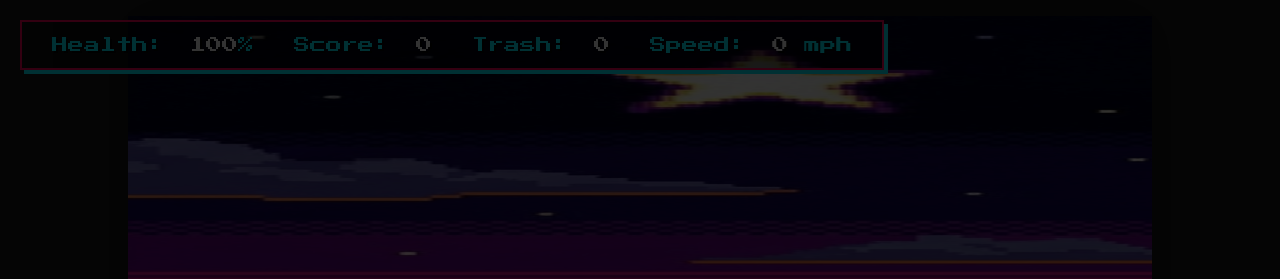
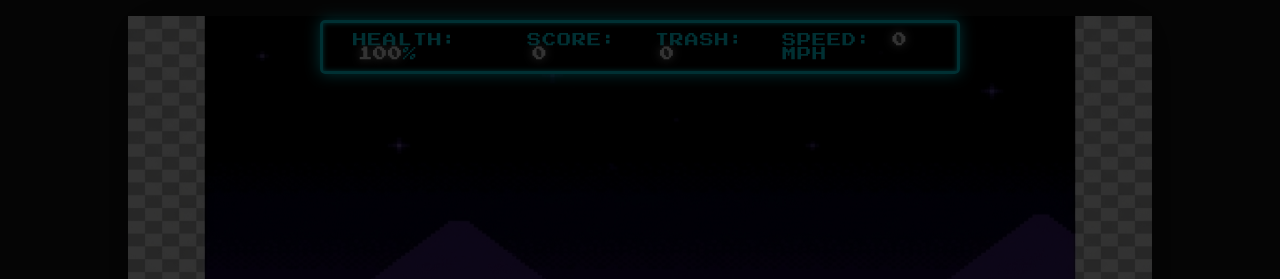
Before and after one commit to Franklin2412/bike-race, a plain HTML site: page index.html in a window 1280 px wide. Shown: the top 279 px of the page. Drawn offline with Linux system fonts and the light colour scheme.

Commit message:
Major visual overhaul: Cyberpunk theme, parallax, and decor

```diff
--- a/main.js
+++ b/main.js
@@ -18,13 +18,13 @@ const CAMERA_DEPTH = 1 / Math.tan((FIELD_OF_VIEW / 2) * Math.PI / 180);
 const DRAW_DISTANCE = 300;
 const FOG_DENSITY = 5;
 
-// Colors
+// Neon/Cyberpunk Colors
 const COLORS = {
-    SKY: '#72D7EE',
+    SKY: '#1a0033',
     TREE: '#005108',
-    FOG: '#005108',
-    LIGHT: { road: '#6B6B6B', grass: '#10AA10', rumble: '#555555', lane: '#CCCCCC' },
-    DARK: { road: '#696969', grass: '#009A00', rumble: '#BBBBBB' },
+    FOG: '#1a0033',
+    LIGHT: { road: '#222222', grass: '#1a0033', rumble: '#00ccff', lane: '#00ccff' },
+    DARK: { road: '#1a1a1a', grass: '#1a0033', rumble: '#ff0055' },
     START: { road: 'white', grass: 'white', rumble: 'white' },
     FINISH: { road: 'black', grass: 'black', rumble: 'black' }
 };
@@ -38,9 +38,11 @@ const BACKGROUND = {
 
 // Assets
 const IMAGES = {
-    background: { src: 'images/background.png', img: null },
+    background_sky: { src: 'images/background_city.png', img: null },
+    background_mountains: { src: 'images/background_mountains.png', img: null },
     bike: { src: 'images/bike.png', img: null },
-    obstacles: { src: 'images/obstacles.png', img: null }
+    obstacles: { src: 'images/obstacles.png', img: null },
+    decorations: { src: 'images/decorations.png', img: null }
 };
 
 function loadImages(onComplete) {
@@ -153,13 +155,13 @@ function renderSprite(ctx, width, height, resolution, roadWidth, sprite, scale,
         ctx.drawImage(sprite.img, sprite.x, sprite.y, sprite.w, sprite.h - (sprite.h * clipH / destH), destX, destY, destW, destH - clipH);
 }
 
-// Background rendering
+// Multi-layer Background rendering
 function renderBackground(ctx, background, width, height, rotation, offset) {
     rotation = rotation || 0;
     offset = offset || 0;
 
     let image = background.img;
-    let sw = image.width / 4;
+    let sw = image.width;
     let sh = image.height;
     let dw = width;
     let dh = height;
@@ -225,14 +227,19 @@ function easeInOut(a, b, percent) { return a + (b - a) * ((-Math.cos(percent * M
 
 // Constants for sprites (based on generated assets)
 const SPRITES = {
-    TRASH: { x: 420, y: 450, w: 200, h: 180 }, // Approximate coordinates from obstacle_sprites
-    CAR: { x: 60, y: 400, w: 300, h: 200 },
-    PERSON: { x: 780, y: 370, w: 150, h: 260 },
+    TRASH: { x: 420, y: 450, w: 200, h: 180, collectible: true }, // Approximate coordinates from obstacle_sprites
+    CAR: { x: 60, y: 400, w: 300, h: 200, speed: 5000 },
+    PERSON: { x: 780, y: 370, w: 150, h: 260, walking: true },
     BIKE_STRAIGHT: { x: 400, y: 340, w: 220, h: 350 },
     BIKE_LEFT: { x: 200, y: 340, w: 220, h: 350 },
     BIKE_HARD_LEFT: { x: 0, y: 340, w: 220, h: 350 },
     BIKE_RIGHT: { x: 600, y: 340, w: 220, h: 350 },
-    BIKE_HARD_RIGHT: { x: 800, y: 340, w: 220, h: 350 }
+    BIKE_HARD_RIGHT: { x: 800, y: 340, w: 220, h: 350 },
+
+    // New Decorations (approximate based on generated spritesheet)
+    PALM: { x: 20, y: 20, w: 110, h: 220 },
+    BILLBOARD: { x: 450, y: 35, w: 170, h: 105 },
+    LAMP: { x: 500, y: 530, w: 100, h: 200 }
 };
 
 // Reset Road
@@ -256,12 +263,23 @@ function resetRoad() {
     addHill(100, 40);
     addStraight(100);
 
-    // Add random obstacles
-    for (let n = 20; n < segments.length - 100; n += 10) {
+    // Add random obstacles and decorations
+    for (let n = 20; n < segments.length - 100; n += 5) {
         let type = Math.random();
-        if (type < 0.4) addSprite(n, { img: IMAGES.obstacles.img, ...SPRITES.TRASH }, Math.random() * 2 - 1);
-        else if (type < 0.7) addSprite(n, { img: IMAGES.obstacles.img, ...SPRITES.CAR }, Math.random() < 0.5 ? 0.6 : -0.6);
-        else if (type < 0.9) addSprite(n, { img: IMAGES.obstacles.img, ...SPRITES.PERSON }, Math.random() < 0.5 ? 1.1 : -1.1);
+        if (n % 10 === 0) {
+            // Roadside decorations
+            addSprite(n, { img: IMAGES.decorations.img, ...SPRITES.PALM }, -1.5);
+            addSprite(n, { img: IMAGES.decorations.img, ...SPRITES.LAMP }, 1.5);
+        }
+        if (n % 50 === 0) {
+            addSprite(n, { img: IMAGES.decorations.img, ...SPRITES.BILLBOARD }, Math.random() < 0.5 ? 2 : -2);
+        }
+
+        if (n % 10 === 0) {
+            if (type < 0.3) addSprite(n, { img: IMAGES.obstacles.img, ...SPRITES.TRASH }, Math.random() * 2 - 1);
+            else if (type < 0.6) addSprite(n, { img: IMAGES.obstacles.img, ...SPRITES.CAR }, Math.random() < 0.5 ? 0.6 : -0.6);
+            else if (type < 0.8) addSprite(n, { img: IMAGES.obstacles.img, ...SPRITES.PERSON }, Math.random() < 0.5 ? 1.1 : -1.1);
+        }
     }
 
     segments[findSegment(playerX).index + 2].color = COLORS.START;
@@ -423,8 +441,9 @@ function render() {
 
     ctx.clearRect(0, 0, WIDTH, HEIGHT);
 
-    // Draw Background
-    renderBackground(ctx, IMAGES.background, WIDTH, HEIGHT, 0, skyOffset);
+    // Draw Multi-layer Parallax Background
+    renderBackground(ctx, IMAGES.background_sky, WIDTH, HEIGHT, 0, skyOffset);
+    renderBackground(ctx, IMAGES.background_mountains, WIDTH, HEIGHT, 0, skyOffset * 2);
 
     // Draw Road Segments
     for (let n = 0; n < DRAW_DISTANCE; n++) {
--- a/style.css
+++ b/style.css
@@ -47,25 +47,30 @@ html {
 #hud {
     position: absolute;
     top: 20px;
-    left: 20px;
+    left: 50%;
+    transform: translateX(-50%);
     display: flex;
     flex-direction: row;
-    gap: 40px;
-    text-shadow: 2px 2px #000;
-    background: rgba(0, 0, 0, 0.5);
-    padding: 15px 30px;
-    border: 2px solid var(--primary-color);
-    box-shadow: 4px 4px 0 var(--secondary-color);
+    gap: 30px;
+    background: rgba(0, 0, 0, 0.7);
+    padding: 10px 30px;
+    border: 3px solid var(--secondary-color);
+    box-shadow: 0 0 15px var(--secondary-color), inset 0 0 5px var(--secondary-color);
+    border-radius: 5px;
 }
 
 .stat {
-    font-size: 16px;
+    font-size: 14px;
     color: var(--secondary-color);
+    text-transform: uppercase;
+    letter-spacing: 1px;
 }
 
 .stat span {
     color: #fff;
-    margin-left: 10px;
+    font-weight: bold;
+    text-shadow: 0 0 10px rgba(255, 255, 255, 0.8);
+    margin-left: 5px;
 }
 
 .overlay {
```
Also changed, not shown: images/background_city.png (added), images/background_mountains.png (added), images/decorations.png (added).
